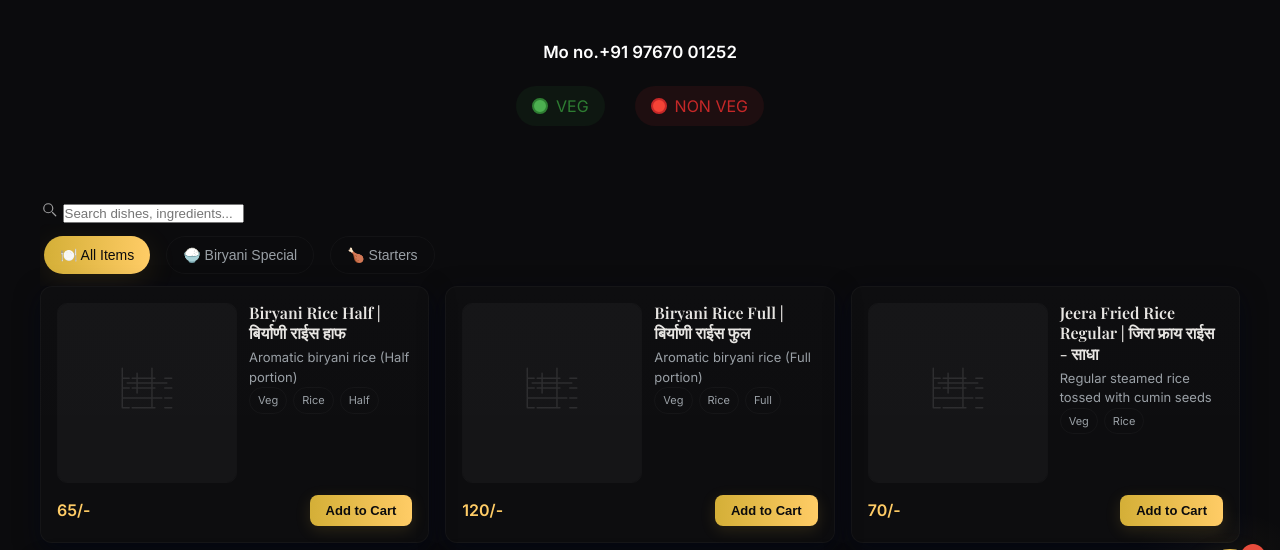
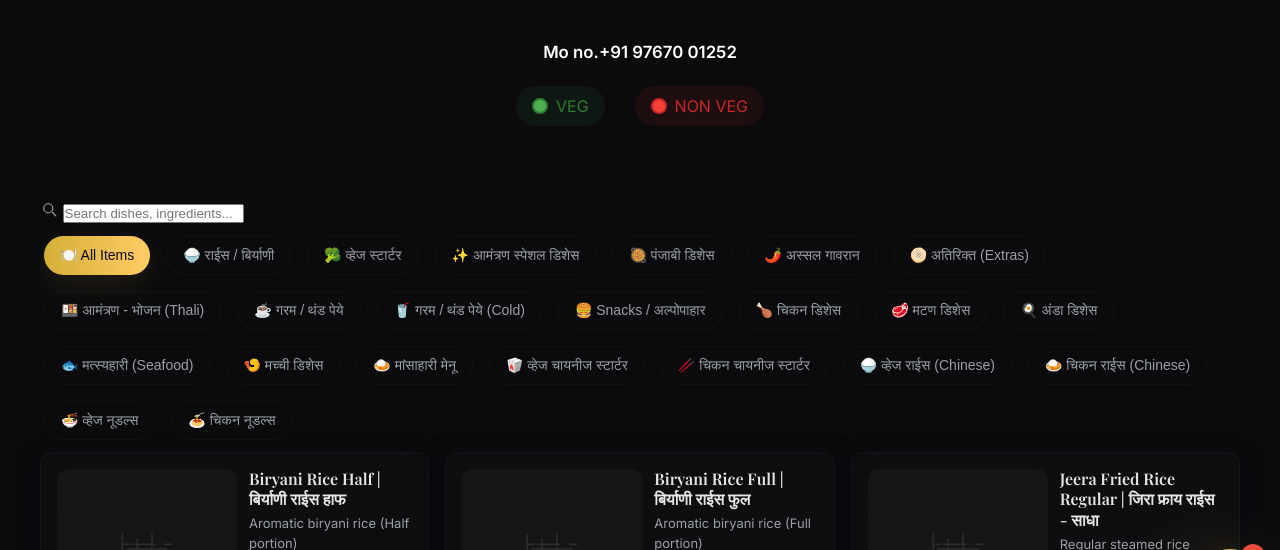
Before and after one commit to MenuSpeak/Hotel--Amantran, a plain HTML site: page index.html in a window 1280 px wide. Shown: the part 171-721 px from the top of the page. Drawn offline with nearby package versions, Linux system fonts and the light colour scheme.

Commit message:
Update index.html

```diff
--- a/index.html
+++ b/index.html
@@ -1198,9 +1198,29 @@
 
    <div class="tabs-scroll">
 <button class="tab active" data-cat="all">🍽️ All Items</button>
-<button class="tab" data-cat="बिरयानी">🍚 Biryani Special</button>
-<button class="tab" data-cat="स्टार्टर">🍗 Starters</button>
-              </div>
+<button class="tab" data-cat="राईस / बिर्याणी">🍚 राईस / बिर्याणी</button>
+<button class="tab" data-cat="व्हेज स्टार्टर">🥦 व्हेज स्टार्टर</button>
+<button class="tab" data-cat="आमंत्रण स्पेशल डिशेस">✨ आमंत्रण स्पेशल डिशेस</button>
+<button class="tab" data-cat="पंजाबी डिशेस">🥘 पंजाबी डिशेस</button>
+<button class="tab" data-cat="अस्सल गावरान">🌶️ अस्सल गावरान</button>
+<button class="tab" data-cat="अतिरिक्त (Extras)">🫓 अतिरिक्त (Extras)</button>
+<button class="tab" data-cat="आमंत्रण - भोजन">🍱 आमंत्रण - भोजन (Thali)</button>
+<button class="tab" data-cat="गरम / थंड पेये">☕ गरम / थंड पेये</button>
+<button class="tab" data-cat="गरम / थंड पेye">🥤 गरम / थंड पेये (Cold)</button>
+<button class="tab" data-cat="SNACKS अल्पोपाहार">🍔 Snacks / अल्पोपाहार</button>
+<button class="tab" data-cat="चिकन डिशेस">🍗 चिकन डिशेस</button>
+<button class="tab" data-cat="मटण डिशेस">🥩 मटण डिशेस</button>
+<button class="tab" data-cat="अंडा डिशेस">🍳 अंडा डिशेस</button>
+<button class="tab" data-cat="मत्स्यहारी">🐟 मत्स्यहारी (Seafood)</button>
+<button class="tab" data-cat="मच्ची डिशेस">🍤 मच्ची डिशेस</button>
+<button class="tab" data-cat="मांसाहारी मेनू">🍛 मांसाहारी मेनू</button>
+<button class="tab" data-cat="व्हेज चायनीज स्टार्टर">🥡 व्हेज चायनीज स्टार्टर</button>
+<button class="tab" data-cat="चिकन चायनीज स्टार्टर">🥢 चिकन चायनीज स्टार्टर</button>
+<button class="tab" data-cat="व्हेज राईस">🍚 व्हेज राईस (Chinese)</button>
+<button class="tab" data-cat="चिकन राईस">🍛 चिकन राईस (Chinese)</button>
+<button class="tab" data-cat="व्हेज नूडल्स">🍜 व्हेज नूडल्स</button>
+<button class="tab" data-cat="चिकन नूडल्स">🍝 चिकन नूडल्स</button>
+         </div>
                 </div>
             </div>
 
```
